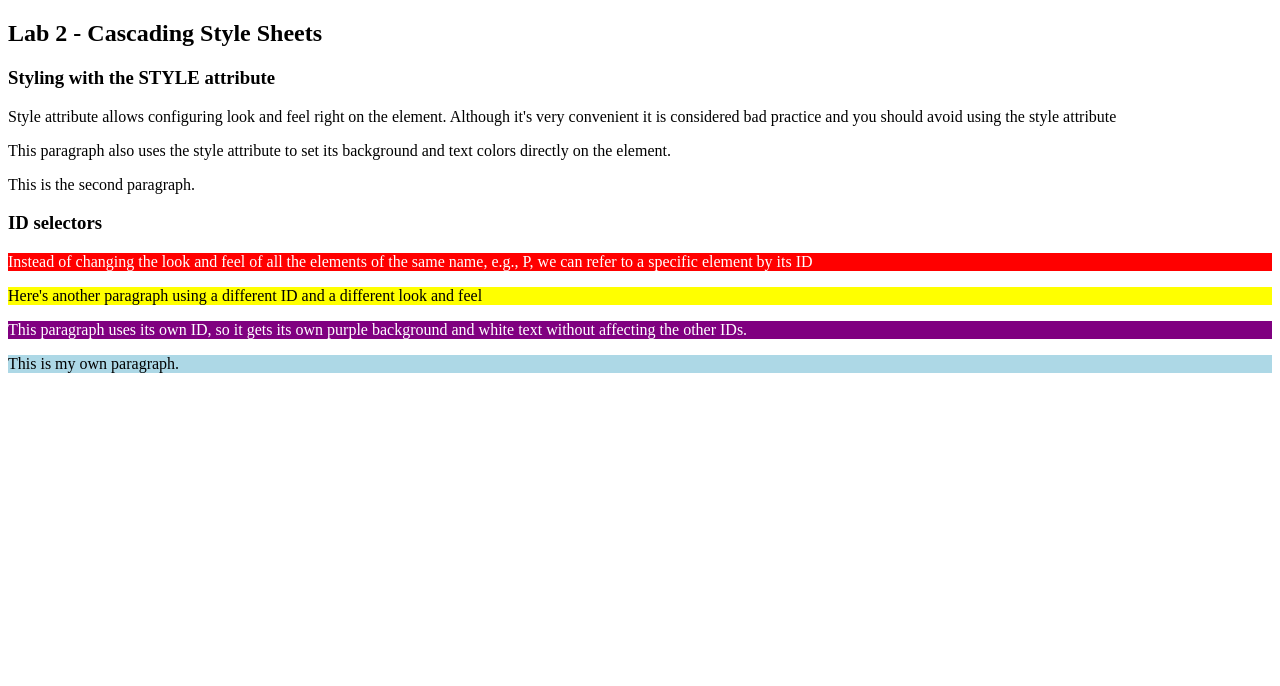
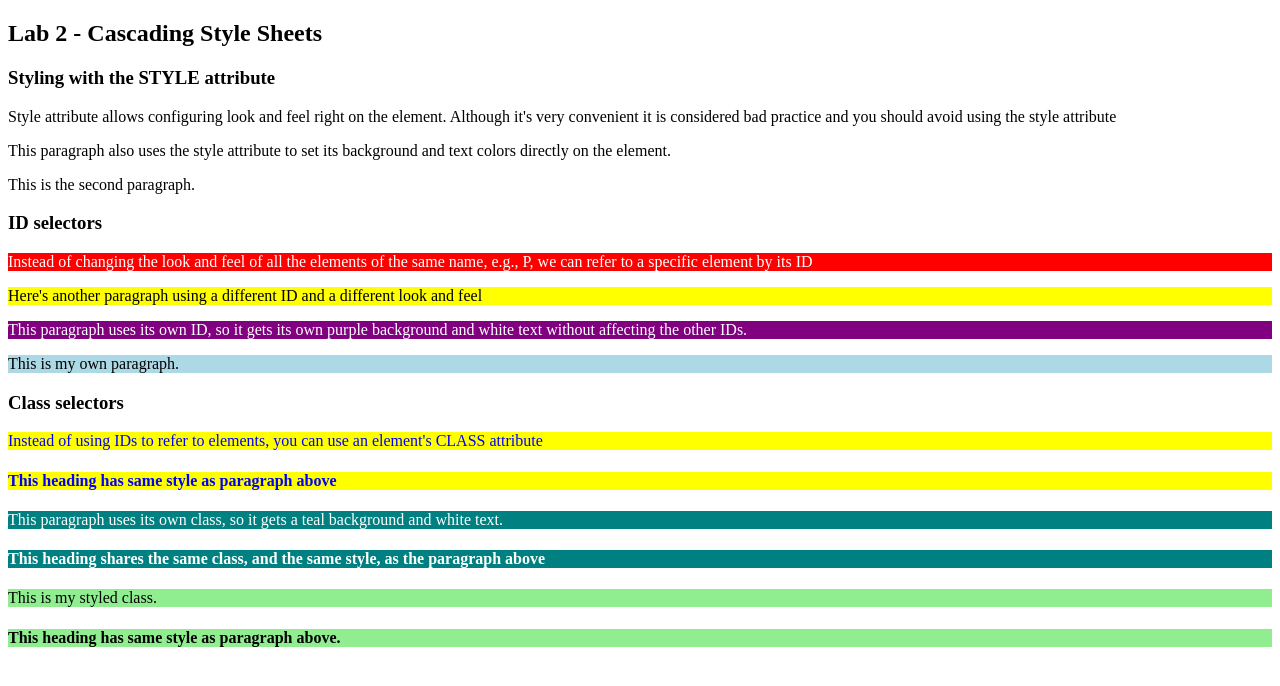
Before and after one commit to yevk55/webdev-client, a Next.js app: page /labs/lab2 in a window 1280 px wide. Shown: the top 686 px of the page. Built offline with nearby package versions, Linux system fonts and the light colour scheme.

Commit message:
added style

```diff
--- a/app/labs/lab2/index.css
+++ b/app/labs/lab2/index.css
@@ -21,3 +21,18 @@ p#wd-id-selector-3 {
     background-color: lightblue;
     color: black;
 }
+
+.wd-class-selector {
+  background-color: yellow;
+  color: blue;
+}
+
+.wd-ai-class-selector {
+  background-color: teal;
+  color: white;
+}
+
+.wd-your-class {
+    background-color: lightgreen;
+    color: black;
+}
--- a/app/labs/lab2/page.tsx
+++ b/app/labs/lab2/page.tsx
@@ -38,6 +38,30 @@ export default function Lab2() {
       </p>
     </div>
 
+    <div id="wd-css-class-selectors">
+      <h3>Class selectors</h3>
+      <p className="wd-class-selector">
+        Instead of using IDs to refer to elements, you can use an
+        element&apos;s CLASS attribute
+      </p>
+      <h4 className="wd-class-selector">
+        This heading has same style as paragraph above
+      </h4>
+      <p className="wd-ai-class-selector">
+        This paragraph uses its own class, so it gets a teal background
+        and white text.
+      </p>
+      <h4 className="wd-ai-class-selector">
+        This heading shares the same class, and the same style, as the
+        paragraph above
+      </h4>
+    </div>
+      <p className="wd-your-class">
+        This is my styled class.
+      </p>
+      <h4 className="wd-your-class">
+        This heading has same style as paragraph above.
+      </h4>
     </div>
   );
 }
```
